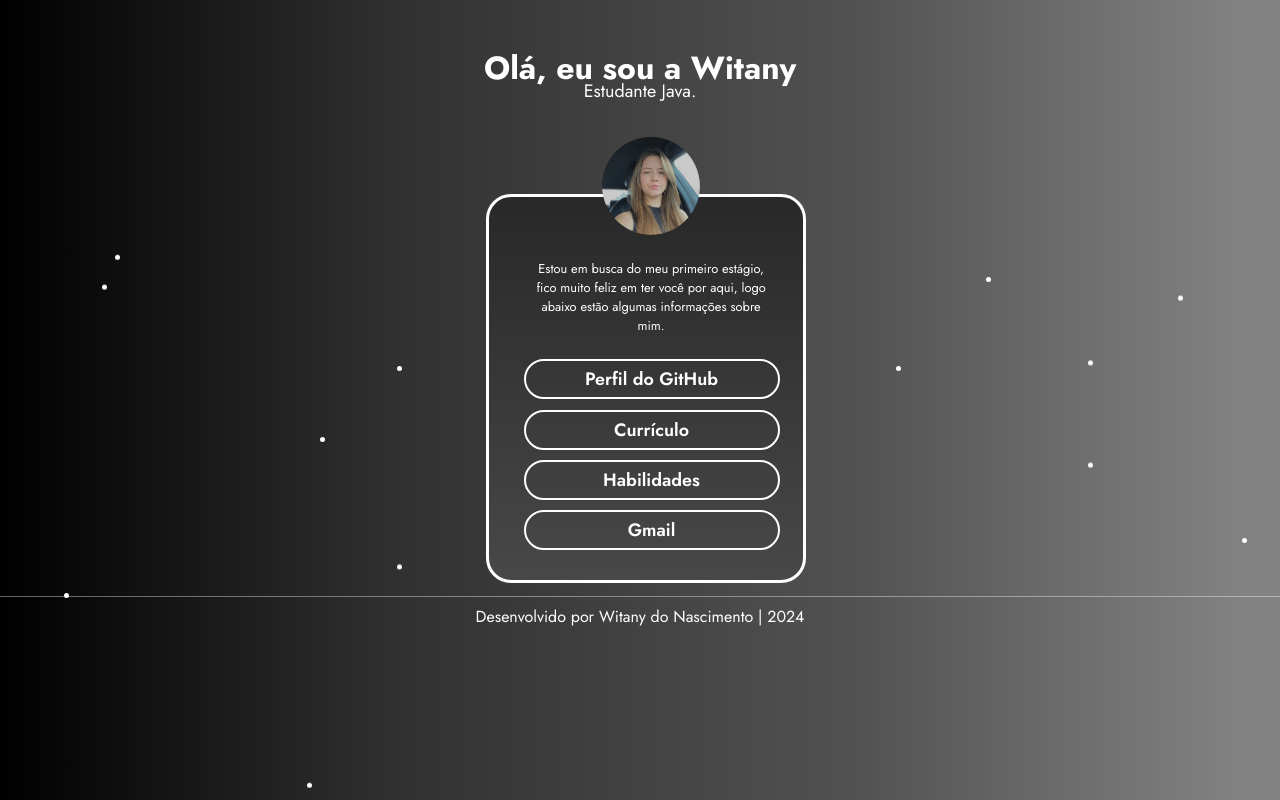
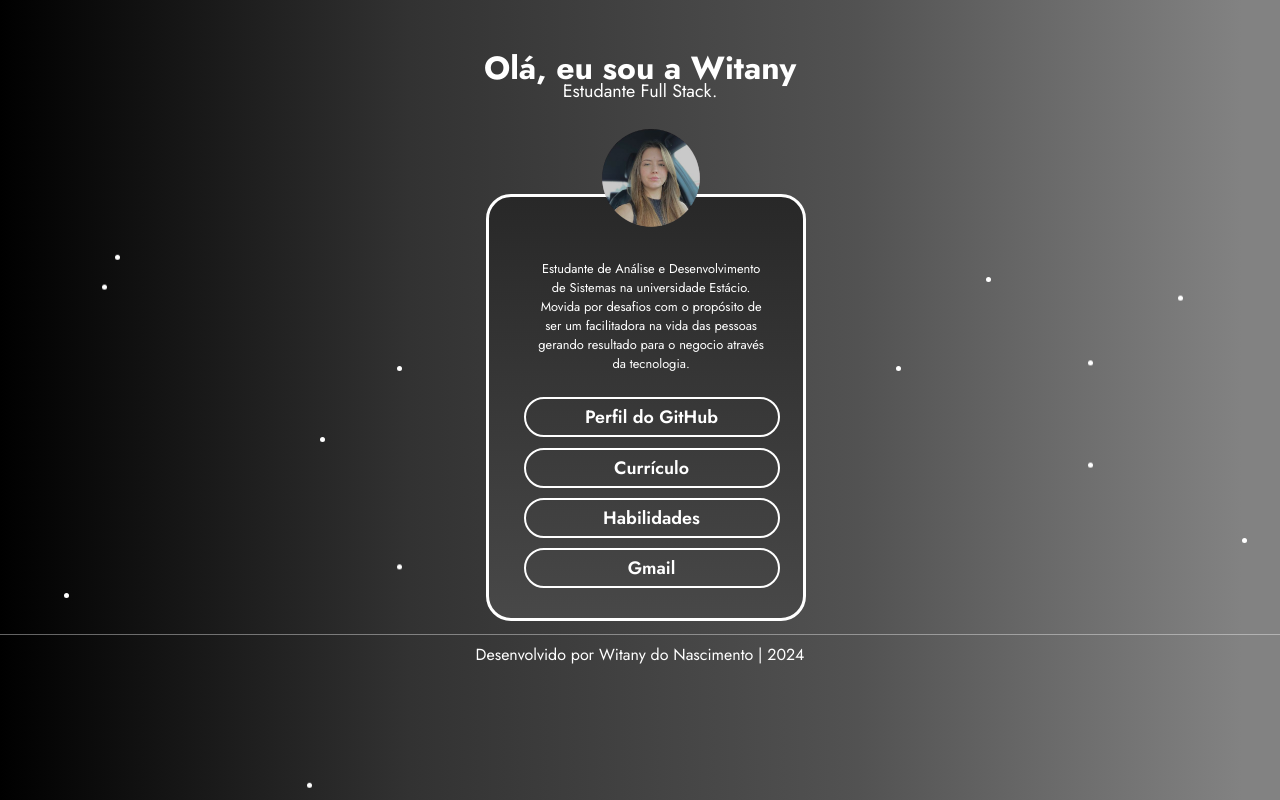
Before and after one commit to tanywii/sitewitany, a plain HTML site: page index.html in a window 1280 px wide. Drawn offline with Linux system fonts and the light colour scheme.

Commit message:
html
alterado o html linha 37 para estudante FullStack
alterado paragrafo da pagina principal

```diff
--- a/index.html
+++ b/index.html
@@ -34,7 +34,7 @@
             <div class="container">
                 <div class="cabecalho">
                     <h1>Olá, eu sou a  Witany  </h1>
-                    <p>Estudante Java.</p>
+                    <p>Estudante Full Stack.</p>
                 </div>
 
                 <div class="box">
@@ -43,7 +43,8 @@
                     </section>
 
                     <section class="conteudo">
-                    <p>Estou em busca do meu primeiro estágio, fico muito feliz em ter você por aqui, logo abaixo estão algumas informações sobre mim.</p>
+                    <p>Estudante de Análise e Desenvolvimento de Sistemas na universidade Estácio.</p>
+                    <p>Movida por desafios com o propósito de ser um facilitadora na vida das pessoas gerando resultado para o negocio através da tecnologia.</p>
 
                         <div class="btn">
                             <a href="https://github.com/tanywii">
```
